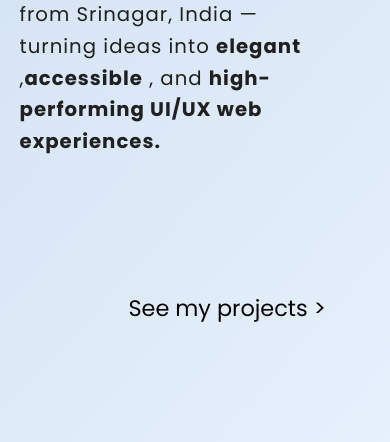
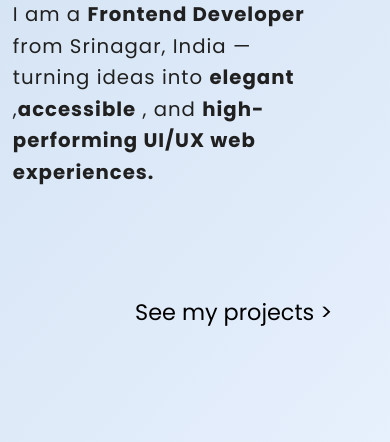
Before and after one commit to nihal1434/myPortfolioWebsite, a plain HTML site: page index.html in a window 390 px wide. Shown: the part 402-844 px from the top of the page. Drawn offline with Linux system fonts and the light colour scheme.

Commit message:
Update style.css

```diff
--- a/css/style.css
+++ b/css/style.css
@@ -354,6 +354,7 @@ textarea {
     padding: 4rem 0;
 
   }
+
 }
 
 .text-primary {
@@ -400,24 +401,20 @@ textarea {
     height: unset;
     min-height: unset;
   }
-
-
 }
 
 @media only screen and (max-width: 56.25em) {
   .learnmore {
     top: 85%;
   }
-
-
-
 }
 
 
 
 @media only screen and (max-width: 37.5em) {
   .home-hero__content {
-    padding: 10rem 0 10rem 0;
+    padding: 14rem 1rem 10rem;
+    width: 98%;
     margin: auto;
     position: relative;
     transform: translate(0, 0);
@@ -432,7 +429,7 @@ textarea {
 }
 
 .home-hero__cta {
-  padding-top: 15rem;
+  padding-top: 12rem;
   align-self: flex-end;
   padding-right: 30rem;
 
```
